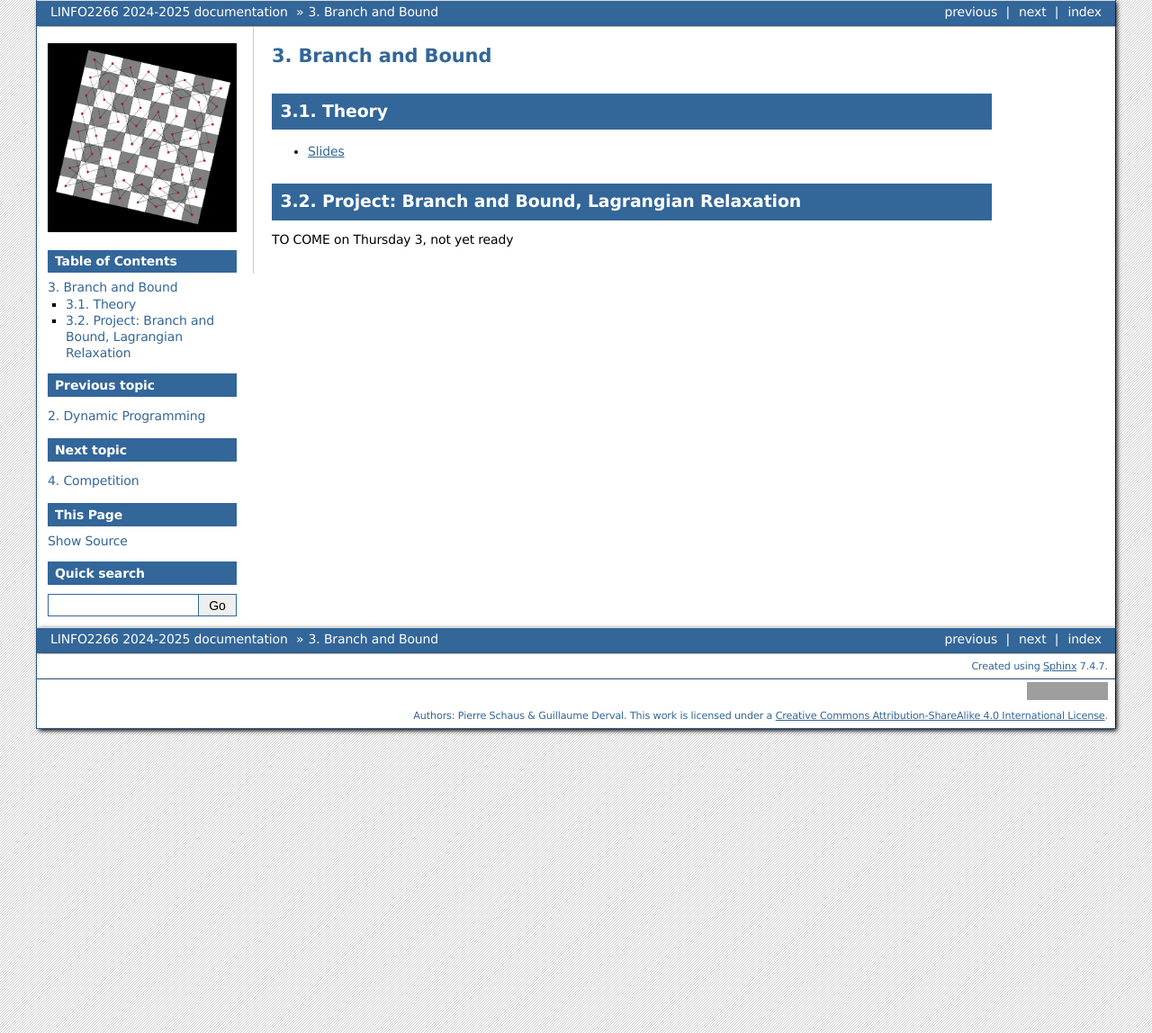
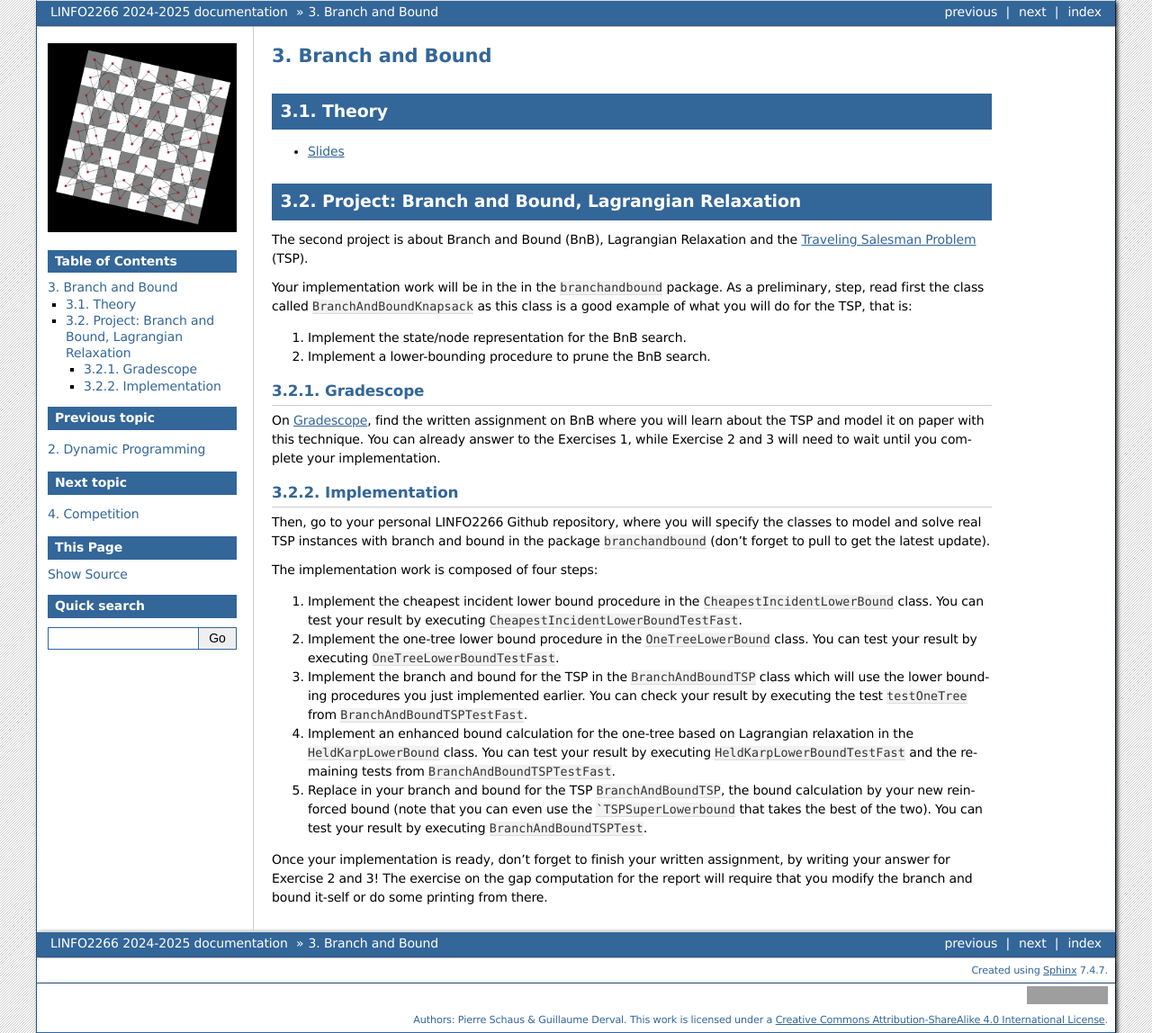
Before and after one commit to pschaus/linfo2266, a Sphinx documentation site: the page built from website/source/bandb/index.rst, in a window 1280 px wide. Shown: the whole page at 90% size. Built offline with Sphinx 7.4.7, drawn with Linux system fonts in a browser that asks for light colours; grey boxes are pictures that could not be loaded.

Commit message:
branch and bound project

````diff
--- a/website/source/bandb/index.rst
+++ b/website/source/bandb/index.rst
@@ -14,35 +14,37 @@ Theory
 
 Project: Branch and Bound, Lagrangian Relaxation
 ===================================================
-TO COME on Thursday 3, not yet ready
 
 
-..
-	The second project is about Branch and Bound (BnB), Lagrangian Relaxation and the `Traveling Salesman Problem <https://en.wikipedia.org/wiki/Travelling_salesman_problem>`_ (TSP).
 
-	Your implementation work will be in the in the ``branchandbound`` package. As a preliminary, step, read first the class called ``BranchAndBoundKnapsack`` as this class is a good example of what you will do for the TSP, that is:
+The second project is about Branch and Bound (BnB), Lagrangian Relaxation and the `Traveling Salesman Problem <https://en.wikipedia.org/wiki/Travelling_salesman_problem>`_ (TSP).
 
-	1. Implement the state/node representation for the BnB search.
-	2. Implement a lower-bounding procedure to prune the BnB search.
+Your implementation work will be in the in the ``branchandbound`` package. As a preliminary, step, read first the class called ``BranchAndBoundKnapsack`` as this class is a good example of what you will do for the TSP, that is:
 
-	Gradescope
-	--------------
+1. Implement the state/node representation for the BnB search.
+2. Implement a lower-bounding procedure to prune the BnB search.
 
-	On `Gradescope <https://www.gradescope.com/>`_, find the written assignment on BnB where you will learn about the TSP and model it on paper with this technique. You can already answer to the Exercises 1 and 2, while Exercise 3 will need to wait until you complete your implementation.
+Gradescope
+--------------
 
-	Implementation
-	---------------
+On `Gradescope <https://www.gradescope.com/>`_, find the written assignment on BnB where you will learn about the TSP and model it on paper with this technique.
+You can already answer to the Exercises 1, while Exercise 2 and 3 will need to wait until you complete your implementation.
 
-	Then, go to your personal LINFO2266 Github repository, where you will specify the classes to model and solve real TSP instances with branch and bound in the package ``branchandbound`` (don't forget to pull to get the latest update).
+Implementation
+---------------
 
-	The implementation work is composed of four steps:
+Then, go to your personal LINFO2266 Github repository, where you will specify the classes to model and solve real TSP instances with branch and bound in the package ``branchandbound`` (don't forget to pull to get the latest update).
 
-	#. Implement the simple one-tree based bound procedure in the ``SimpleOneTree`` class. You can test your result by executing ``SimpleOneTreeTestFast``.
-	#. Implement the branch and bound for the TSP in the ``BranchAndBoundTSP`` class which will use the ``SimpleOneTree`` bound procedure you just implemented earlier. You can check your result by executing the test ``testOneTree`` from ``BranchAndBoundTSPTestFast``.
-	#. Implement an enhanced bound calculation for the one-tree based on Lagrangian relaxation in the ``HeldKarpOneTree`` class. You can test your result by executing ``HeldKarpOneTreeFast`` and the remaining tests from ``BranchAndBoundTSPTestFast``.
-	#. Replace in your branch and bound for the TSP ``BranchAndBoundTSP``, the bound calculation by your new reinforced bound. You can test your result by executing ``BranchAndBoundTSPTest``.
+The implementation work is composed of four steps:
 
-	Once your implementation is ready, don't forget to finish your written assignment, by writing your answer for Exercise 3!
+#. Implement the cheapest incident lower bound procedure in the ``CheapestIncidentLowerBound`` class. You can test your result by executing ``CheapestIncidentLowerBoundTestFast``.
+#. Implement the one-tree lower bound procedure in the ``OneTreeLowerBound`` class. You can test your result by executing ``OneTreeLowerBoundTestFast``.
+#. Implement the branch and bound for the TSP in the ``BranchAndBoundTSP`` class which will use the lower bounding procedures you just implemented earlier. You can check your result by executing the test ``testOneTree`` from ``BranchAndBoundTSPTestFast``.
+#. Implement an enhanced bound calculation for the one-tree based on Lagrangian relaxation in the ``HeldKarpLowerBound`` class. You can test your result by executing ``HeldKarpLowerBoundTestFast`` and the remaining tests from ``BranchAndBoundTSPTestFast``.
+#. Replace in your branch and bound for the TSP ``BranchAndBoundTSP``, the bound calculation by your new reinforced bound (note that you can even use the ```TSPSuperLowerbound`` that takes the best of the two). You can test your result by executing ``BranchAndBoundTSPTest``.
+
+Once your implementation is ready, don't forget to finish your written assignment, by writing your answer for Exercise 2 and 3!
+The exercise on the gap computation for the report will require that you modify the branch and bound it-self or do some printing from there.
 
 
 
````
